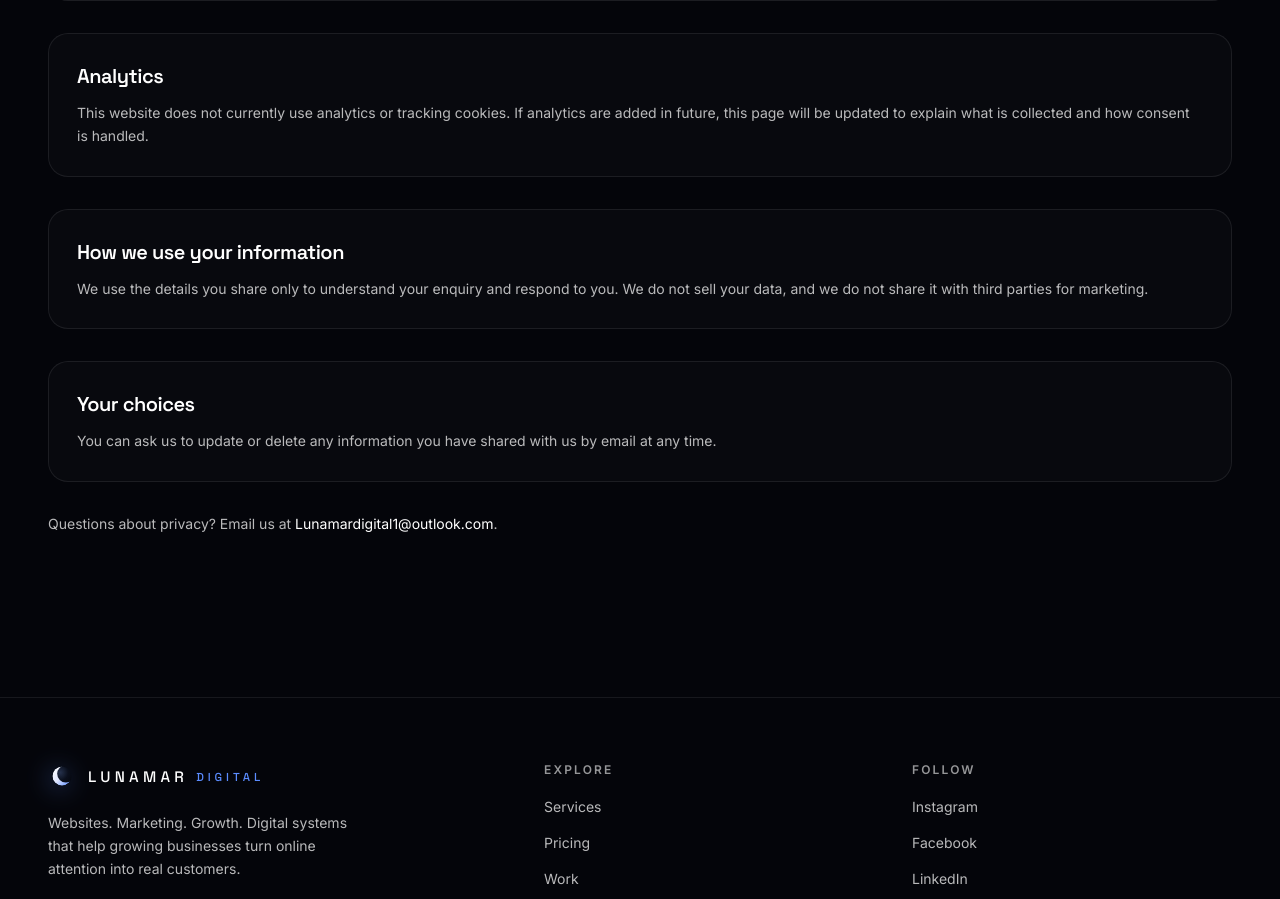
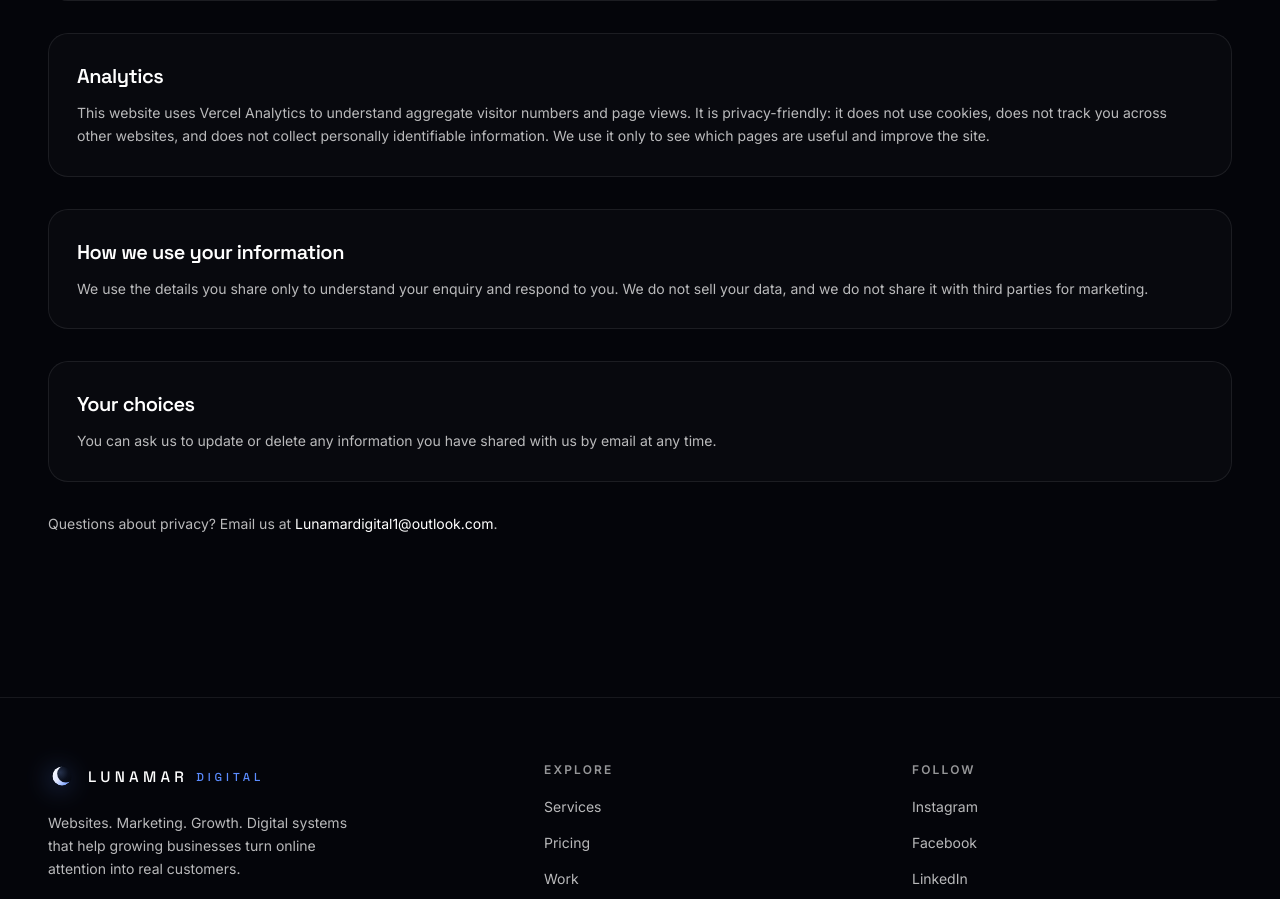
Before and after one commit to DylanP9/Lunamar-Digital, a Next.js app: page /privacy in a window 1280 px wide. Shown: the part 893-1792 px from the top of the page. Built offline with nearby package versions, Linux system fonts and the light colour scheme.

Commit message:
feat: add Vercel Analytics
Adds privacy-friendly, cookieless visitor and page-view analytics, and updates the privacy page to disclose it.

```diff
--- a/package.json
+++ b/package.json
@@ -9,6 +9,7 @@
     "lint": "next lint"
   },
   "dependencies": {
+    "@vercel/analytics": "^2.0.1",
     "next": "^15.5.18",
     "react": "19.0.0",
     "react-dom": "19.0.0"
--- a/src/app/layout.tsx
+++ b/src/app/layout.tsx
@@ -1,5 +1,6 @@
 import type { Metadata } from "next";
 import { Inter, Space_Grotesk } from "next/font/google";
+import { Analytics } from "@vercel/analytics/next";
 import "./globals.css";
 import Header from "@/components/Header";
 import Footer from "@/components/Footer";
@@ -76,6 +77,7 @@ export default function RootLayout({
         <Header />
         <main id="main">{children}</main>
         <Footer />
+        <Analytics />
       </body>
     </html>
   );
--- a/src/app/privacy/page.tsx
+++ b/src/app/privacy/page.tsx
@@ -19,7 +19,7 @@ const sections = [
   },
   {
     heading: "Analytics",
-    body: "This website does not currently use analytics or tracking cookies. If analytics are added in future, this page will be updated to explain what is collected and how consent is handled.",
+    body: "This website uses Vercel Analytics to understand aggregate visitor numbers and page views. It is privacy-friendly: it does not use cookies, does not track you across other websites, and does not collect personally identifiable information. We use it only to see which pages are useful and improve the site.",
   },
   {
     heading: "How we use your information",
```
Also changed, not shown: 1 other file (tests, documents, lock files or other folders).
